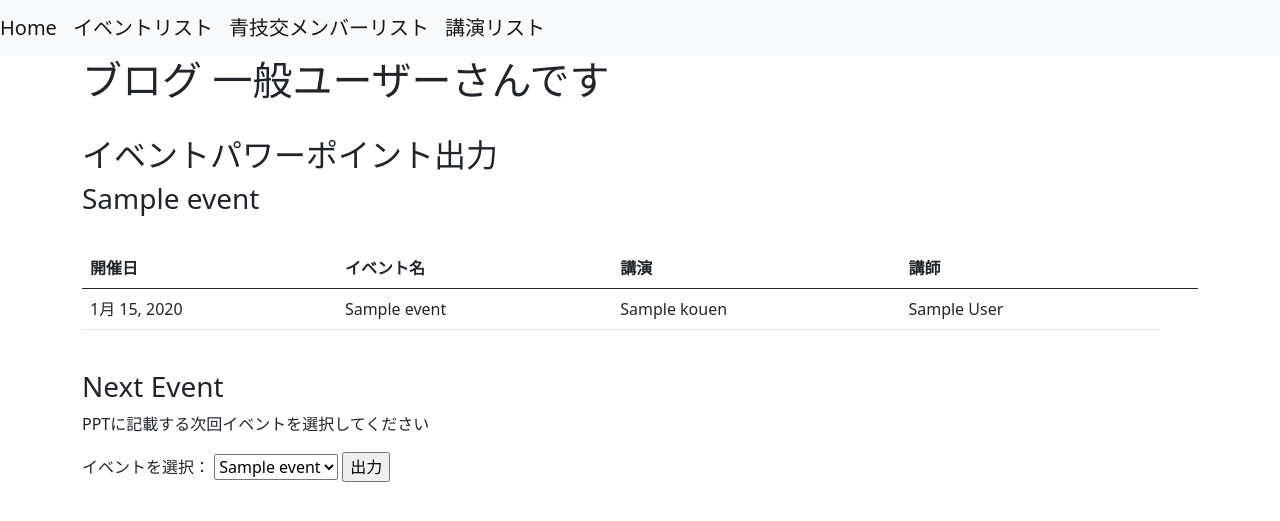
After one commit to takekobaya/seigikou_portal_pythonanywhere, a Django app: page /ppt/1/ in a window 1280 px wide. The commit adds this page. Shown: the top 521 px of the page. Run offline with Django 3.2, Linux system fonts and the light colour scheme; tables that the repository leaves empty hold one stand-in row (values such as "Sample post").

Commit message:
nextevent選択ページ追加。2ページ修正一部追加。

```diff
--- a/Template/Event_detail.html
+++ b/Template/Event_detail.html
@@ -32,7 +32,7 @@
   </table>
   <div class="container">
     <p><a class='btn btn-primary' href="{% url 'App:update' pk=event_detail.pk %}">更新</a>
-    <a class='btn btn-primary' href="{% url 'App:download_ppt' pk=event_detail.pk %}">PPT出力</a></p>
+    <a class='btn btn-primary' href="{% url 'App:ppt' pk=event_detail.pk %}">PPT出力</a></p>
     <br>
   </div>
 
--- /dev/null
+++ b/Template/Event_ppt.html
@@ -0,0 +1,74 @@
+
+{% extends "Header.html" %}
+
+{% block content_block %}
+<h2>イベントパワーポイント出力</h2>
+<h3>{{ event_detail.name }}</h3>
+<br>
+<table class="table">
+  <thead>
+    <tr>
+      <th>開催日</th>
+      <th>イベント名</th>
+      <th>講演</th>
+      <th>講師</th>
+      <th></th>
+    </tr>
+  </thead>
+  <tbody>
+    <tr>
+      <td>{{ event_detail.day }}</td>
+      <td>{{ event_detail.name }}</td>
+      <td>{{ event_detail.kouen.name }}</td>
+      <td>{{ event_detail.kouen.koushi }}</td>
+    </tr>
+  </tbody>
+</table>
+
+<br>
+<h3>Next Event</h3>
+<p>PPTに記載する次回イベントを選択してください</p>
+
+<form id="myForm" method="post" action="{% url 'App:download_ppt' pk=event_detail.id %}">
+  {% csrf_token %}
+  <label for="itemSelect">イベントを選択：</label>
+  <select id="itemSelect" name="item">
+      {% for event in events %}
+          <option value="{{ event.pk }}">{{ event.name }}</option>
+      {% endfor %}
+  </select>
+  <input type="submit" value="出力">
+</form>
+<!--
+<table class="table">
+  <thead>
+    <tr>
+      <th>開催日</th>
+      <th>イベント名</th>
+      <th>講演</th>
+      <th>講師</th>
+      <th></th>
+    </tr>
+  </thead>
+  <tbody>
+    {% for event in events %}
+    <tr>
+      <td>{{ event.day }}</td>
+      <td>{{ event.name }}</td>
+      <td>{{ event.kouen.name }}</td>
+      <td>{{ event.kouen.koushi }}</td>
+      <td><a href="detail/{{ event.id }}">詳細</a></td>
+    </tr>
+    {% endfor %}
+  </tbody>
+</table>
+
+<div class="container">
+  <p>
+    <a class='btn btn-primary' href="{% url 'App:download_ppt' pk=event_detail.pk %}">PPT出力</a>
+  </p>
+  <br>
+</div>
+-->
+
+{% endblock %}
--- a/seigikou_portal_app/urls.py
+++ b/seigikou_portal_app/urls.py
@@ -24,5 +24,6 @@ urlpatterns = [
     path('update2/<int:pk>/',views.EventUpdateView2.as_view(),name='update2'),   #更新画面(メンバー)
     path('update3/<int:pk>/',views.EventUpdateView3.as_view(),name='update3'),   #更新画面(講演)
     path('delete/<int:pk>/',views.EventDeleteView.as_view(),name='delete'),   #削除画面(イベント)
-    path('ppt/<int:pk>/',views.EventPptDownload.as_view(),name='download_ppt'),             # イベント詳細からのPPT出力
+    path('ppt/<int:pk>/',views.EventPpt.as_view(),name='ppt'),             # イベント詳細からのPPT出力
+    path('ppt_download/<int:pk>/',views.EventPptDownload2, name='download_ppt'), # イベント詳細からのPPT出力
 ]
--- a/seigikou_portal_app/views.py
+++ b/seigikou_portal_app/views.py
@@ -289,8 +289,105 @@ class  AccountRegistration(TemplateView):
         return render(request,"register.html",context=self.params)
 
 
+# PPT出力準備（次回イベント選択など）
+class EventPpt(DetailView):
+    #Eventテーブル連携
+    model = models.Event
+    #レコード情報をテンプレートに渡すオブジェクト
+    context_object_name = "event_detail"
+    #テンプレートファイル連携
+    template_name = "Event_ppt.html"
+
+    def get_context_data(self, **kwargs):
+        context = super().get_context_data(**kwargs)
+        context['events'] = models.Event.objects.all()  # すべての著者を追加
+        return context
+
+
+def EventPptDownload2(request, pk):
+    if request.method == 'POST':
+        next_event_pk = request.POST.get('item')
+
+        # ダウンロードするファイルのパス
+        file_path = os.path.join(settings.MEDIA_ROOT, 'template.pptx')
+        # **kwargs引数に指定されたpkのレコードを取り出す
+        event = models.Event.objects.get(pk=pk)
+        nextevent = models.Event.objects.get(pk=next_event_pk)
+        print(event.id, event.name)
+
+        prs = Presentation(file_path)
+
+        for slide in prs.slides:
+            for shape in slide.shapes:
+
+                # P.1のテーブル書き換え
+                if shape.has_text_frame and shape.name == "txtbox_reikai_contents":
+                    # 例会内容
+                    shape.text_frame.text = event.contents
+                    # 改行でパラグラフが複数あると書式が変わらない
+                    for para in shape.text_frame.paragraphs:
+                        para.font.size = Pt(24)
+                        for run in para.runs:
+                            # テキスト内の "_x000D_" を削除する ※改行(¥n)は存在するので削除のみで可
+                            run.text = run.text.replace("_x000D_", "")
+                elif shape.has_text_frame and shape.name == "txtbox_koushi_endai":
+                    # 講師・演題
+                    if event.kouen:
+                        shape.text_frame.text = f'''演題：{event.kouen.name}
+講師：{event.kouen.koushi}({event.kouen.koushi.company})'''
+                    else:
+                        # kouenフィールドに値がない場合
+                        shape.text_frame.text = f'''未定'''
+                    #
+                    # 改行でパラグラフが複数あると書式が変わらない
+                    for para in shape.text_frame.paragraphs:
+                        para.font.size = Pt(24)
+
+                # P.2の書き換え
+                elif shape.name == "txtbox_next_title":
+                    shape.text_frame.text = nextevent.name
+
+                elif shape.name == "txtbox_next_schedule":
+                    shape.text_frame.text = f'''{str(nextevent.day)}
+{nextevent.starttime.strftime("%H:%M")}〜
+{nextevent.endtime.strftime("%H:%M")}'''
+
+                elif shape.name == "txtbox_next_koushi_endai":
+                    if nextevent.kouen:
+                        # 講師・演題
+                        shape.text_frame.text = f'''演題：{nextevent.kouen.name}
+講師：{nextevent.kouen.koushi}({nextevent.kouen.koushi.company})'''
+                    else:
+                        shape.text_frame.text = f'''未定'''
+
+                    # 改行でパラグラフが複数あると書式が変わらない
+                    for para in shape.text_frame.paragraphs:
+                        para.font.size = Pt(24)
+
+                # elif shape.name == "txtbox_seigikou_only":
+
+
+
+
+        # ファイルをバイナリストリームとして保存
+        ppt_io = io.BytesIO()
+        prs.save(ppt_io)
+        ppt_io.seek(0)  # ストリームの先頭に戻る
+
+        # レスポンスの作成
+        response = HttpResponse(ppt_io.getvalue(), content_type='application/vnd.ms-powerpoint')
+        response['Content-Disposition'] = 'attachment; filename="reikai.pptx"'
+        response['Cache-Control'] = 'no-cache, no-store, must-revalidate'  # キャッシュを無効にする
+        response['Pragma'] = 'no-cache'  # 古いブラウザ用
+        response['Expires'] = '0'  # プロキシサーバーのキャッシュを防ぐ
+        return response #redirect('App:detail', pk=pk)
+
+    else:
+        return render(request, 'Event_list.html')
+
 
 #PPT出力
+#関数バージョンに移行したので不要。タイミング見て消す
 class EventPptDownload(DetailView):
     #Companyテーブル連携
     model = models.Event
```
Also changed, not shown: 2 other files.
